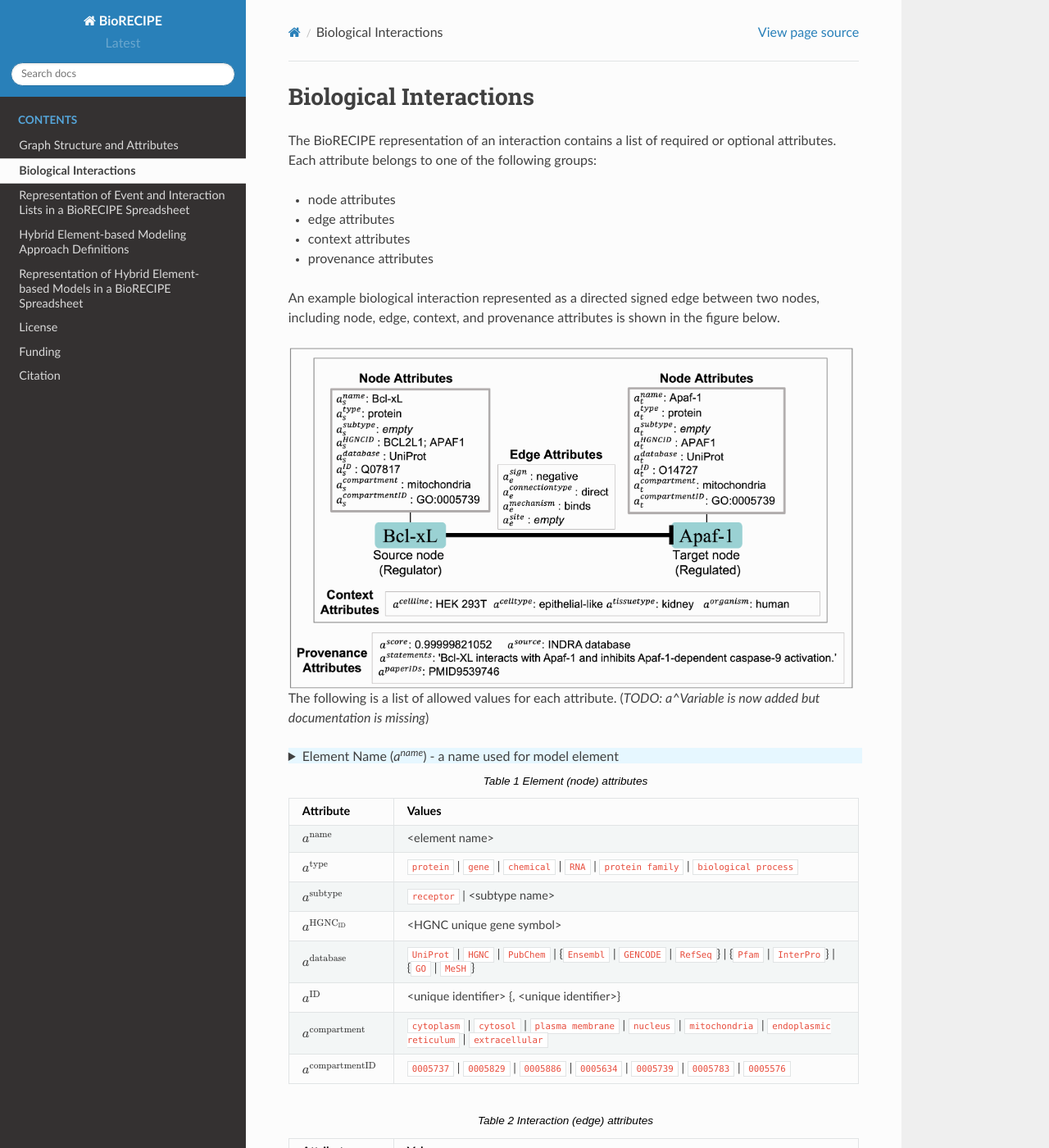
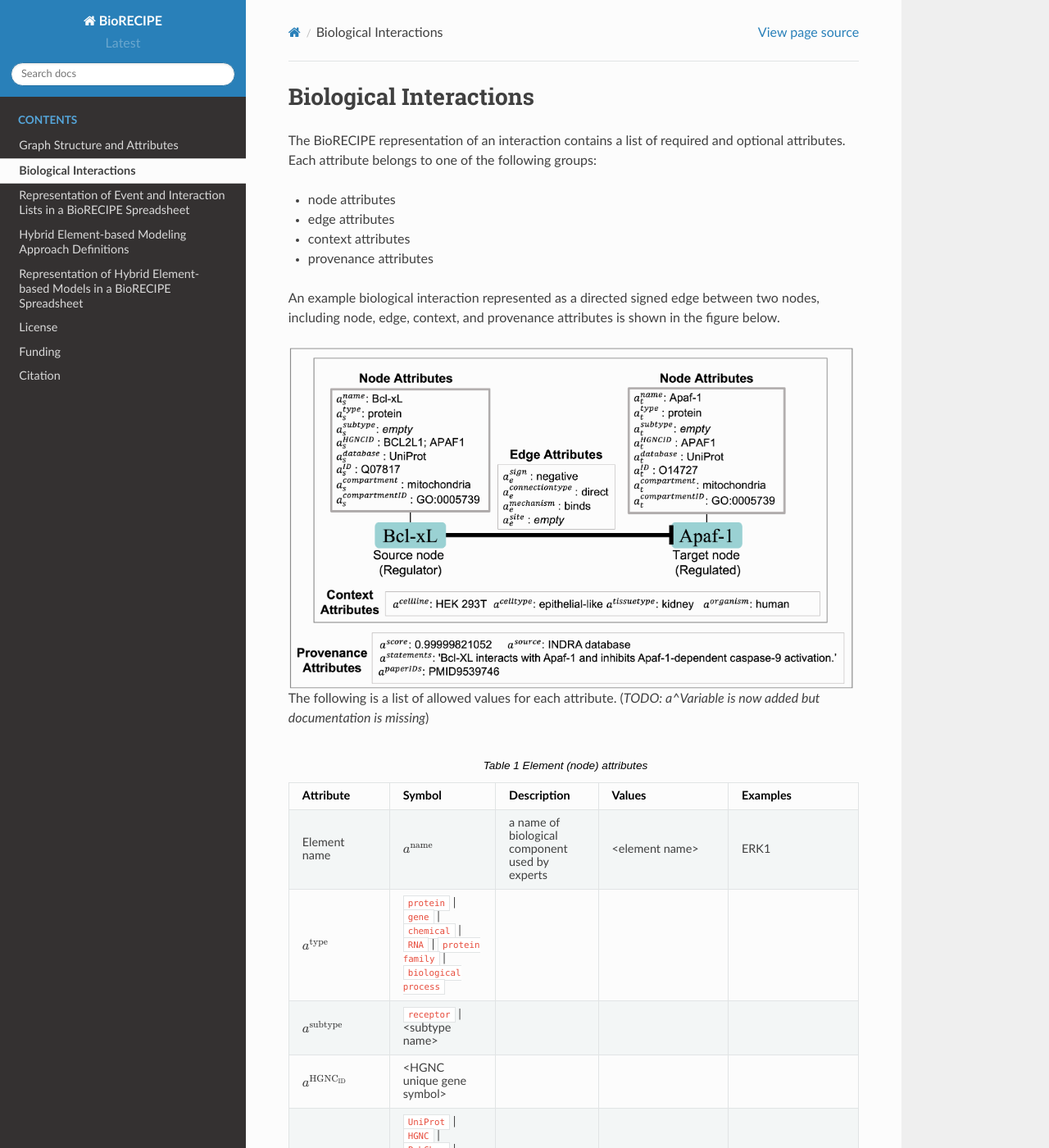
Before and after one commit to pitt-miskov-zivanov-lab/BioRECIPE, a Sphinx documentation site: the page built from docs/bio_interactions.rst, in a window 1280 px wide and 1400 px high. Shown: the whole window at 82% size. Built offline with Sphinx 7.4.7 and the Read the Docs theme 2.0.0, drawn with Linux system fonts in a browser that asks for light colours.

Commit message:
Update bio_interactions.rst

```diff
--- a/docs/bio_interactions.rst
+++ b/docs/bio_interactions.rst
@@ -2,7 +2,7 @@
 Biological Interactions
 ######################################
 
-The BioRECIPE representation of an interaction contains a list of required or optional attributes. Each attribute belongs to one of the following groups:
+The BioRECIPE representation of an interaction contains a list of required and optional attributes. Each attribute belongs to one of the following groups:
 
 - node attributes
 - edge attributes
@@ -20,31 +20,13 @@ An example biological interaction represented as a directed signed edge between
 
 The following is a list of allowed values for each attribute. (*TODO: a^Variable is now added but documentation is missing*)
 
-.. raw:: html
 
-  <details style="font-family:Calibri, sans-serif;">
-     <summary style="background-color:#E6F7FF; width:700px">Element Name (<var>a<sup>name</sup></var>) - a name used for model element </summary>
-      <table style="border: 1px solid #E3E3E3; border-collapse:collapse; width: 700px">
-      <tr>
-      <td style="border-bottom: 1px solid #E3E3E3; color:#008080;"> Definition: </td>
-      <td style="border-bottom: 1px solid #E3E3E3; color:#141414;"> Element Name ::= &lt;<i>name</i>&gt;</td>
-      </tr>
-      <tr>
-      <td style="border-bottom: 1px solid #E3E3E3; color:#008080;">Description: </td>
-      <td style="border-bottom: 1px solid #E3E3E3; color:#141414;">element name can be informal, typically a name used by experts</td>
-      </tr>
-      <tr>
-      <td style="border-bottom: 1px solid #E3E3E3; color:#008080;">Examples: </td>
-      <td style="border-bottom: 1px solid #E3E3E3; color:#141414;">RAS; ERK1; p53</td>
-      </tr>
-      </table>
-  </details>
 
 .. csv-table:: Element (node) attributes
-    :header: Attribute, Values
-    :widths: 9, 40
+    :header: Attribute, Symbol, Description, Values, Examples
+    :widths: 10, 10, 20, 30, 30
 
-    ":math:`a^{\mathrm{name}}`", <element name>
+    Element name, ":math:`a^{\mathrm{name}}`", a name of biological component used by experts, <element name>, ERK1
     ":math:`a^{\mathrm{type}}`", ``protein`` | ``gene`` | ``chemical`` | ``RNA`` | ``protein family`` | ``biological process``
     ":math:`a^{\mathrm{subtype}}`", ``receptor`` | <subtype name>
     ":math:`a^{\mathrm{HGNC_ID}}`", <HGNC unique gene symbol>
```
